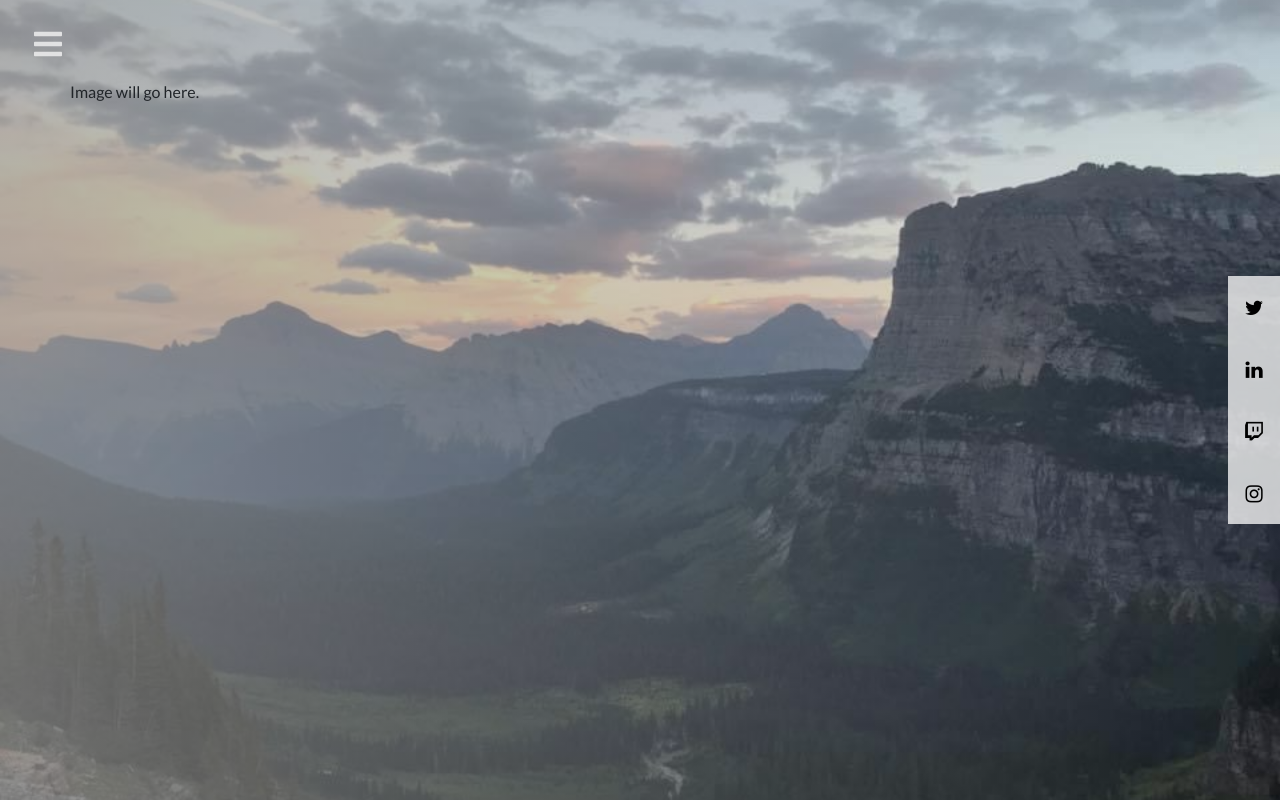
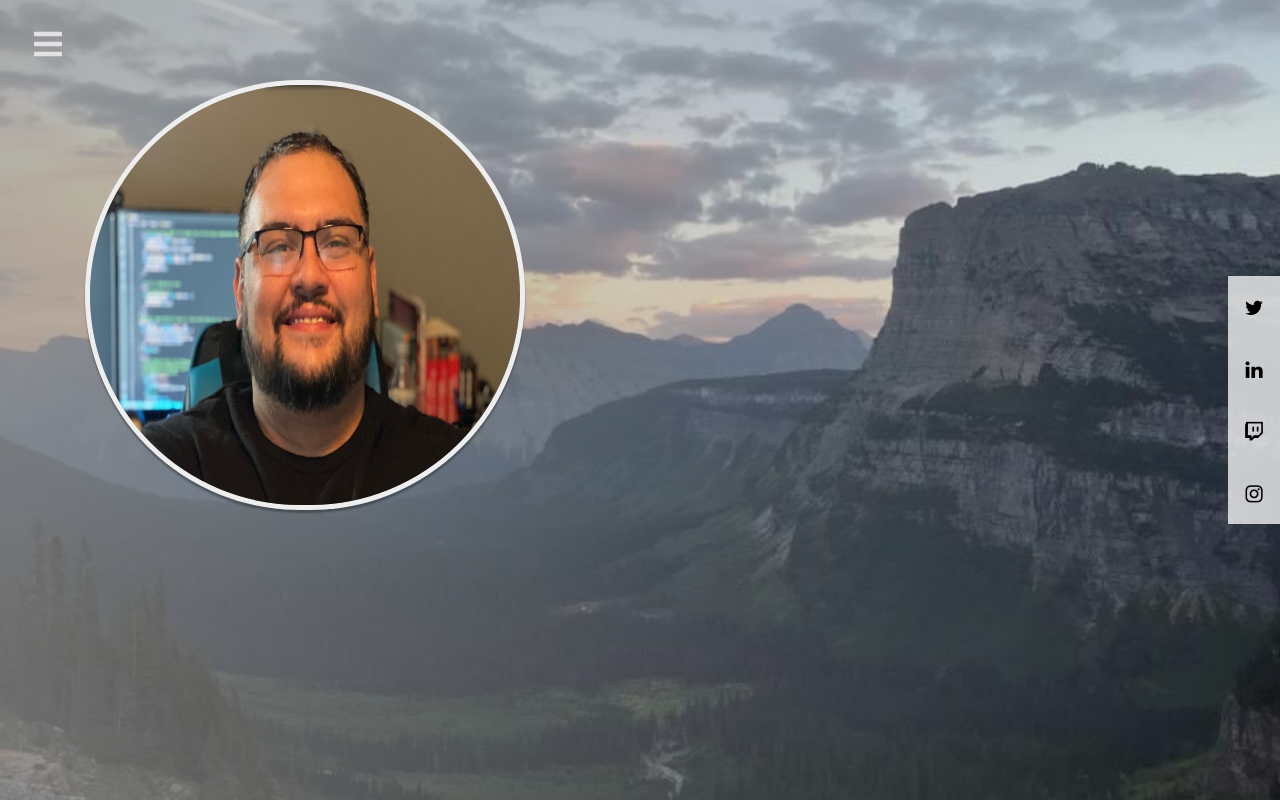
Before and after one commit to Ramong06/portfolio-website, a React (Create React App) app: page /about in a window 1280 px wide. Built offline with nearby package versions, Linux system fonts and the light colour scheme; the HTML template or start-up script is replaced by a standard one.

Commit message:
added profile image to About page

```diff
--- a/src/App.css
+++ b/src/App.css
@@ -48,3 +48,18 @@
   background-position: center;
   background-size: cover;
 }
+
+.myPicImage {
+  display: block;
+  width: 440px;
+  height: 430px;
+  /* margin: 1em auto;
+  background-size: cover;
+  background-repeat: no-repeat;
+  background-position: center center; */
+  -webkit-border-radius: 99em;
+  -moz-border-radius: 99em;
+  border-radius: 99em;
+  border: 5px solid #eee;
+  box-shadow: 0 3px 2px rgba(0, 0, 0, 0.3);
+}
--- a/src/pages/About.js
+++ b/src/pages/About.js
@@ -1,8 +1,9 @@
 import React from 'react';
 import "../App.css";
 import Sidebar from '../components/Sidebar';
-import { Container, Row } from "react-bootstrap";
+import { Container, Row, Col } from "react-bootstrap";
 import Navbar from "../components/Navbar";
+import MyPic from "../images/my-pic2.jpeg";
 
 const About = () => {
     return (
@@ -11,7 +12,9 @@ const About = () => {
             <Container>
                 <Sidebar />
                 <Row>
-                    Image will go here.
+                    <Col>
+                        <img className="myPicImage" src={MyPic} alt="male-in-front-of-computer" />
+                    </Col>
                 </Row>
             </Container>
         </div>
```
Also changed, not shown: src/images/my-pic.jpeg (deleted), src/images/my-pic2.jpeg (added).
